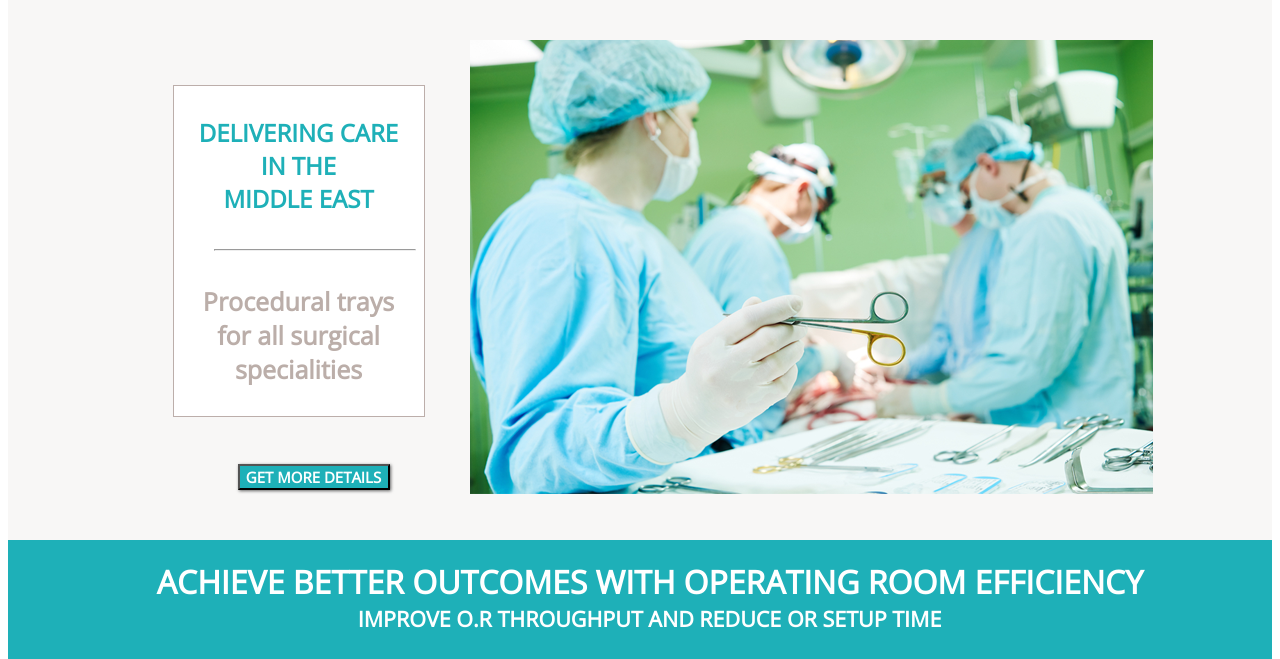
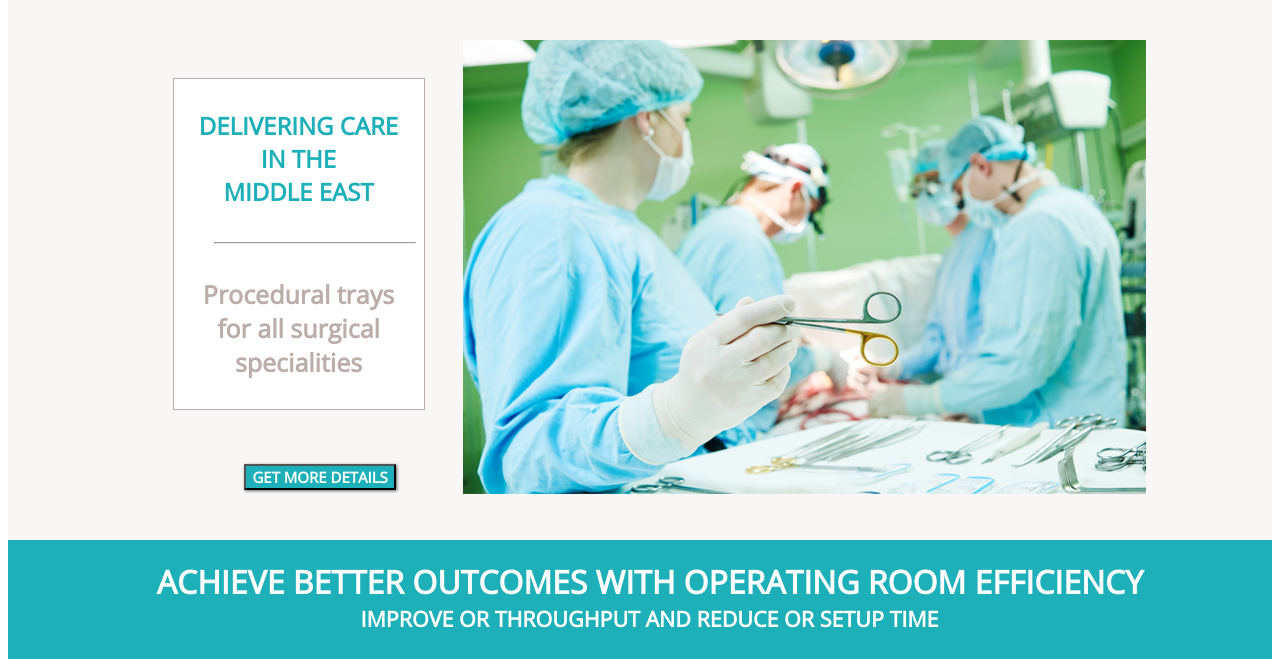
Before and after one commit to salifukayta/medoc, a website: page index.html in a window 1280 px wide. Shown: the part 533-1192 px from the top of the page. Drawn offline with nearby package versions, Linux system fonts and the light colour scheme.

Commit message:
- fix O.R. => OR on slider and <p> - fix slier first img font family

```diff
--- a/css/header.css
+++ b/css/header.css
@@ -83,7 +83,9 @@
     display: flex;
     flex-direction: column;
     justify-content: space-between;
-    margin: 45px;
+    /*Pour que le margin sois responsive*/
+    margin: 3vw;
+    /*margin: 45px;*/
     border: thin solid #bcaeaa;
     max-width: 250px;
     height: 330px;
@@ -527,7 +529,9 @@
 }
 .img10{
     position: relative;
-    margin-left: 65px;
+    /*La valeur en viewWidth est mieux adapté pour le responsive*/
+    margin-left: 4vw;
+    /*margin-left: 65px;*/
 }
 .menu_part10 {
     display: flex;
--- a/index.html
+++ b/index.html
@@ -15,6 +15,7 @@
     <link rel="stylesheet" type="text/css" href="css/message.css"/>
     <link rel="stylesheet" type="text/css" href="css/soon.css"/>
 
+    <!--TODO Use local font family-->
     <link href="https://fonts.googleapis.com/css?family=Open+Sans" rel="stylesheet">
 
     <title>Home Page</title>
@@ -95,7 +96,7 @@
 <!-- *******************       -->
 <div class="part3">
     <div class="p1_part3">ACHIEVE BETTER OUTCOMES WITH OPERATING ROOM EFFICIENCY</div>
-    <div class="p2_part3">IMPROVE O.R THROUGHPUT AND REDUCE OR SETUP TIME</div>
+    <div class="p2_part3">IMPROVE OR THROUGHPUT AND REDUCE OR SETUP TIME</div>
 </div>
 <!-- *******************  -->
 <div class="part4">
```
Also changed, not shown: img/docteurs.png, img/grow.png, img/img1doc.png (deleted).
